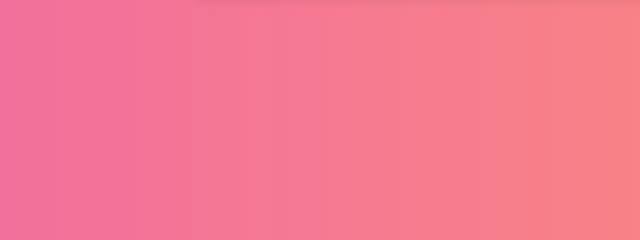
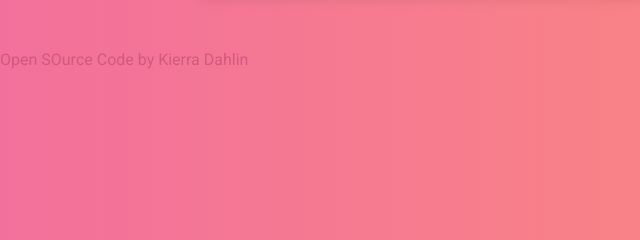
Before and after one commit to kierraDahlin/weather-app-kierra, a plain HTML site: page index.html in a window 1280 px wide. Shown: the part 595-835 px from the top of the page, 0-640 px from the left. Drawn offline with nearby package versions, Linux system fonts and the light colour scheme; no server answers; a web font is replaced by a local one.

Commit message:
Added open source link

```diff
--- a/index.html
+++ b/index.html
@@ -152,6 +152,13 @@
         </div>
       </div>
     </div>
+    <p>
+      <a href="https://github.com/kierraDahlin/weather-app-kierra"
+        >Open SOurce Code</a
+      >
+      by Kierra Dahlin
+    </p>
+
     <script src="src/index.js"></script>
   </body>
 </html>
```
